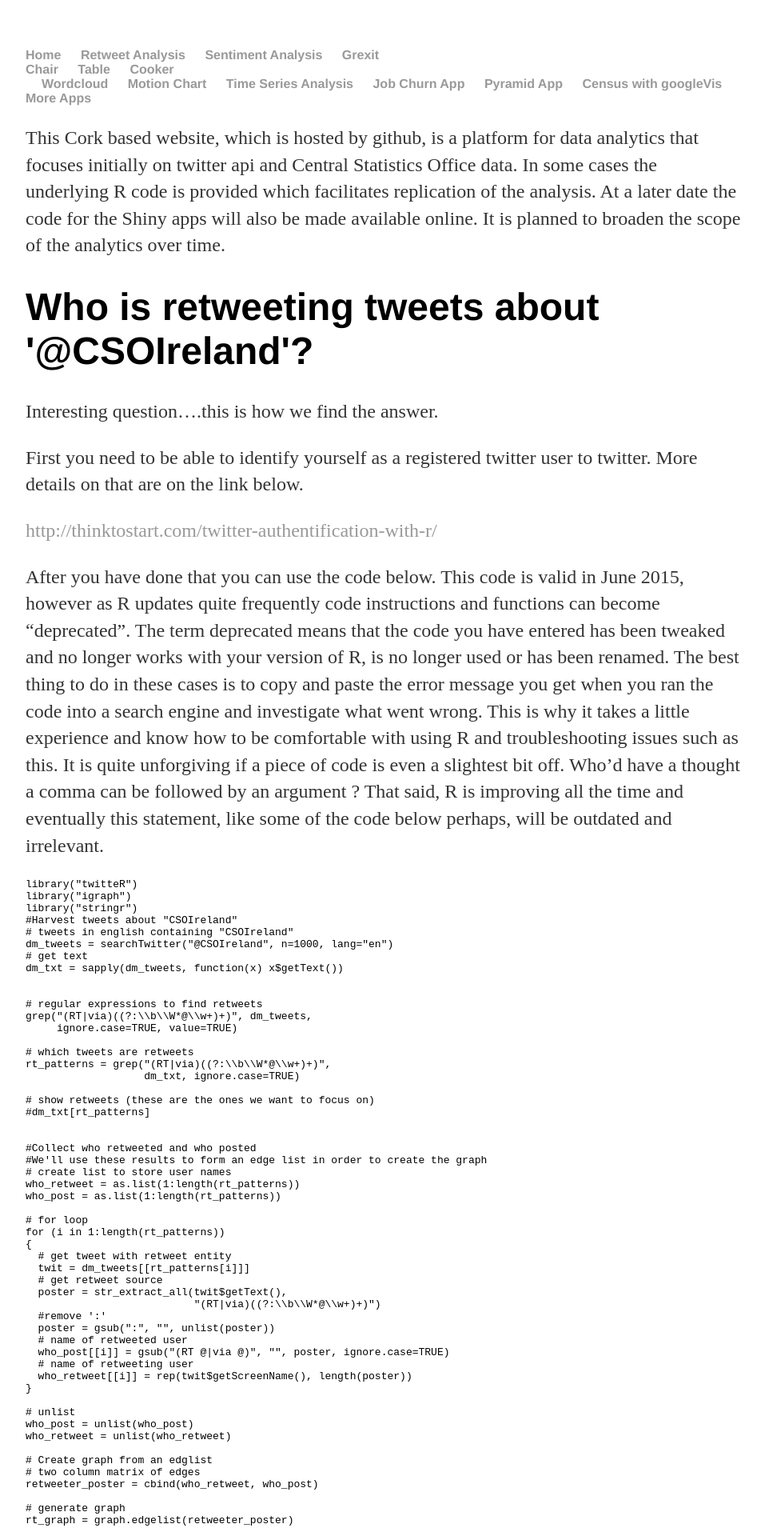
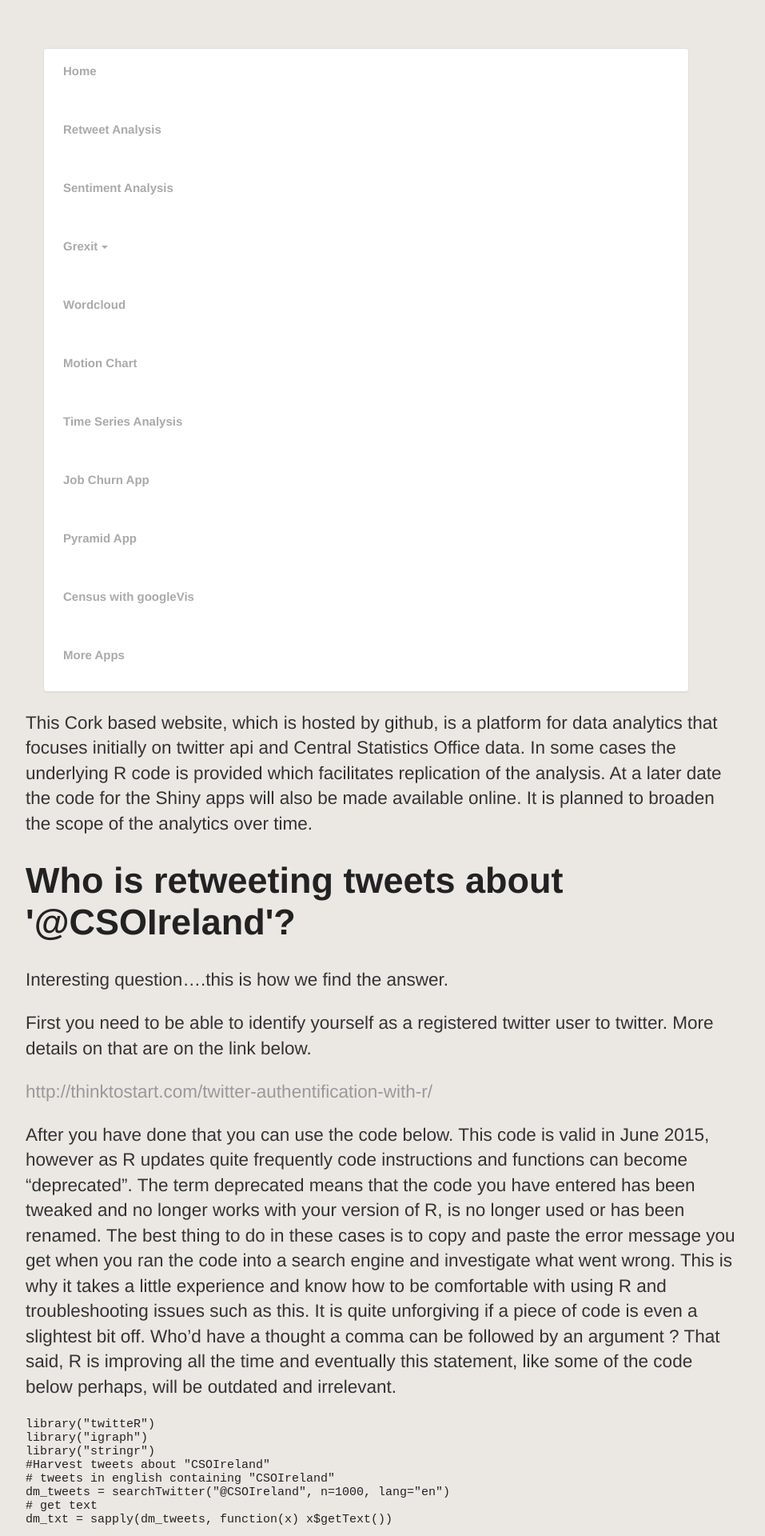
Before and after one commit to CorkDataAnalytics/CorkDataAnalytics.github.io, a Jekyll site: the page built from index.html, in a window 1280 px wide. Shown: the top 1920 px of the page at 80% size, without its empty margins (160-1117 px from the left). Built offline with Jekyll 4.4.1, drawn with Linux system fonts in a browser that asks for light colours; comment, search, counter and statistics services are not loaded.

Commit message:
Update main.css

```diff
--- a/css/main.css
+++ b/css/main.css
@@ -97,7 +97,144 @@ padding: 20px;
 body {
     margin: 60px auto;
     width: 70%;
+  background-color: #EBE8E4;
+  color: #222;
+  font-family: "HelveticaNeue-Light", "Helvetica Neue Light", "Helvetica Neue", Helvetica, Arial, "Lucida Grande", sans-serif;
+  font-weight: 300;
+  font-size: 15px;
 }
+
+nav {
+  background-color: #fff;
+  border: 1px solid #dedede;
+  border-radius: 4px;
+  box-shadow: 0 2px 2px -1px rgba(0, 0, 0, 0.055);
+  color: #888;
+  display: block;
+  margin: 8px 22px 8px 22px;
+  overflow: hidden;
+  width: 90%;
+}
+
+  nav ul {
+    margin: 0;
+    padding: 0;
+  }
+
+    nav ul li {
+      display: inline-block;
+      list-style-type: none;
+
+      -webkit-transition: all 0.2s;
+        -moz-transition: all 0.2s;
+        -ms-transition: all 0.2s;
+        -o-transition: all 0.2s;
+        transition: all 0.2s;
+    }
+
+      nav > ul > li > a > .caret,
+	  nav > ul > li > div ul > li > a > .caret {
+        border-top: 4px solid #aaa;
+        border-right: 4px solid transparent;
+        border-left: 4px solid transparent;
+        content: "";
+        display: inline-block;
+        height: 0;
+        width: 0;
+        vertical-align: middle;
+
+        -webkit-transition: color 0.1s linear;
+     	  -moz-transition: color 0.1s linear;
+       	-o-transition: color 0.1s linear;
+          transition: color 0.1s linear;
+      }
+
+	  	nav > ul > li > div ul > li > a > .caret {
+			border-bottom: 4px solid transparent;
+			border-top: 4px solid transparent;
+			border-right: 4px solid transparent;
+			border-left: 4px solid #f2f2f2;
+			margin: 0 0 0 8px;
+		}
+
+      nav > ul > li > a {
+        color: #aaa;
+        display: block;
+        line-height: 56px;
+        padding: 0 24px;
+        text-decoration: none;
+      }
+
+        nav > ul > li:hover {
+          background-color: rgb( 40, 44, 47 );
+        }
+
+        nav > ul > li:hover > a {
+          color: rgb( 255, 255, 255 );
+        }
+
+        nav > ul > li:hover > a > .caret {
+          border-top-color: rgb( 255, 255, 255 );
+        }
+
+		nav > ul > li > div ul > li:hover > a > .caret {
+			border-left-color: rgb(255,255,255);
+		}
+
+      nav > ul > li > div,
+	  nav > ul > li > div ul > li > div {
+        background-color: rgb( 40, 44, 47 );
+        border-top: 0;
+        border-radius: 0 0 4px 4px;
+        box-shadow: 0 2px 2px -1px rgba(0, 0, 0, 0.055);
+        display: none;
+        margin: 0;
+        opacity: 0;
+        position: absolute;
+        width: 165px;
+        visibility: hidden;
+
+        -webkit-transiton: opacity 0.2s;
+        -moz-transition: opacity 0.2s;
+        -ms-transition: opacity 0.2s;
+        -o-transition: opacity 0.2s;
+        -transition: opacity 0.2s;
+      }
+
+	  	nav > ul > li > div ul > li > div {
+			background-color: rgb( 40, 44, 47 );
+			border-radius: 0 4px 4px 4px;
+			box-shadow: inset 2px 0 5px rgba(0,0,0,.15);
+			margin-top: -42px;
+			right: -165px;
+		}
+
+        nav > ul > li:hover > div,
+		nav > ul > li > div ul > li:hover > div {
+          display: block;
+          opacity: 1;
+          visibility: visible;
+        }
+
+          nav > ul > li > div ul > li,
+		  nav > ul > li > div ul > li > div ul > li {
+            display: block;
+			position: relative;
+          }
+
+            nav > ul > li > div ul > li > a,
+			nav > ul > li > div ul > li > div ul > li > a {
+              color: #fff;
+              display: block;
+              padding: 12px 24px;
+              text-decoration: none;
+            }
+
+              nav > ul > li > div ul > li:hover > a {
+                background-color: rgba( 255, 255, 255, 0.1);
+              }
+
+
 nav ul, footer ul {
     font-family:'Helvetica', 'Arial', 'Sans-Serif';
     padding: 0px;
```
